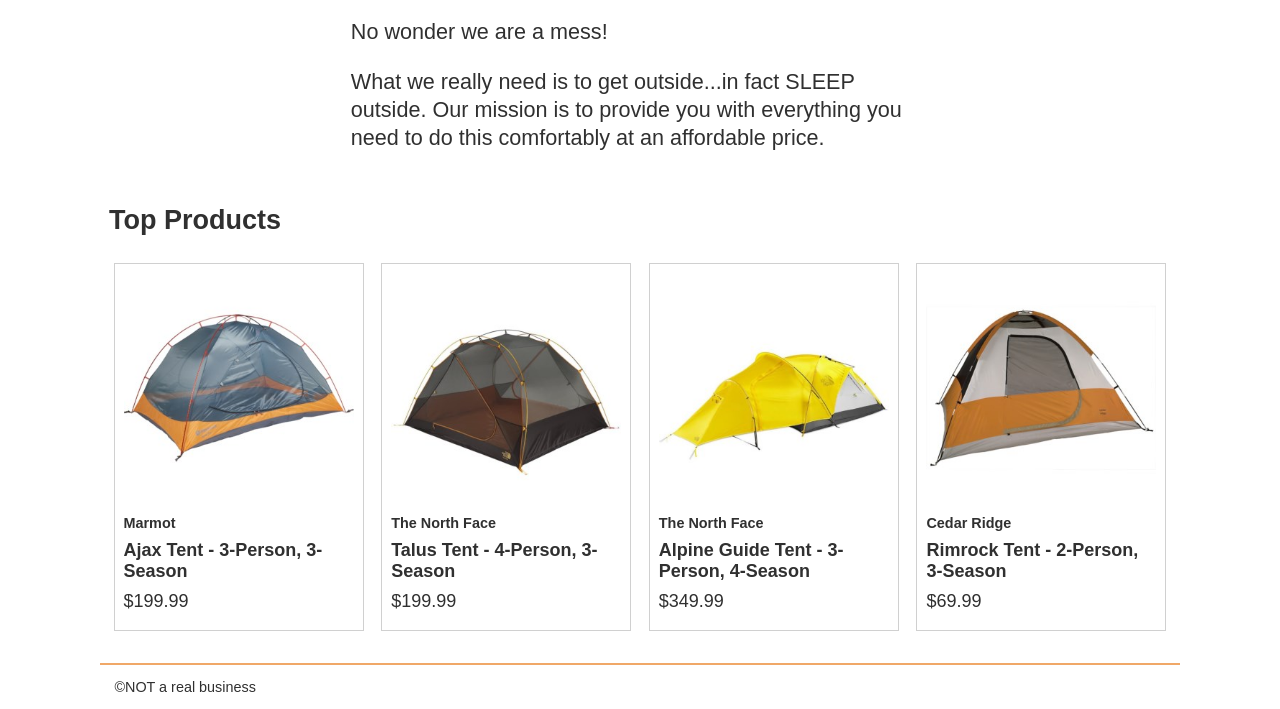
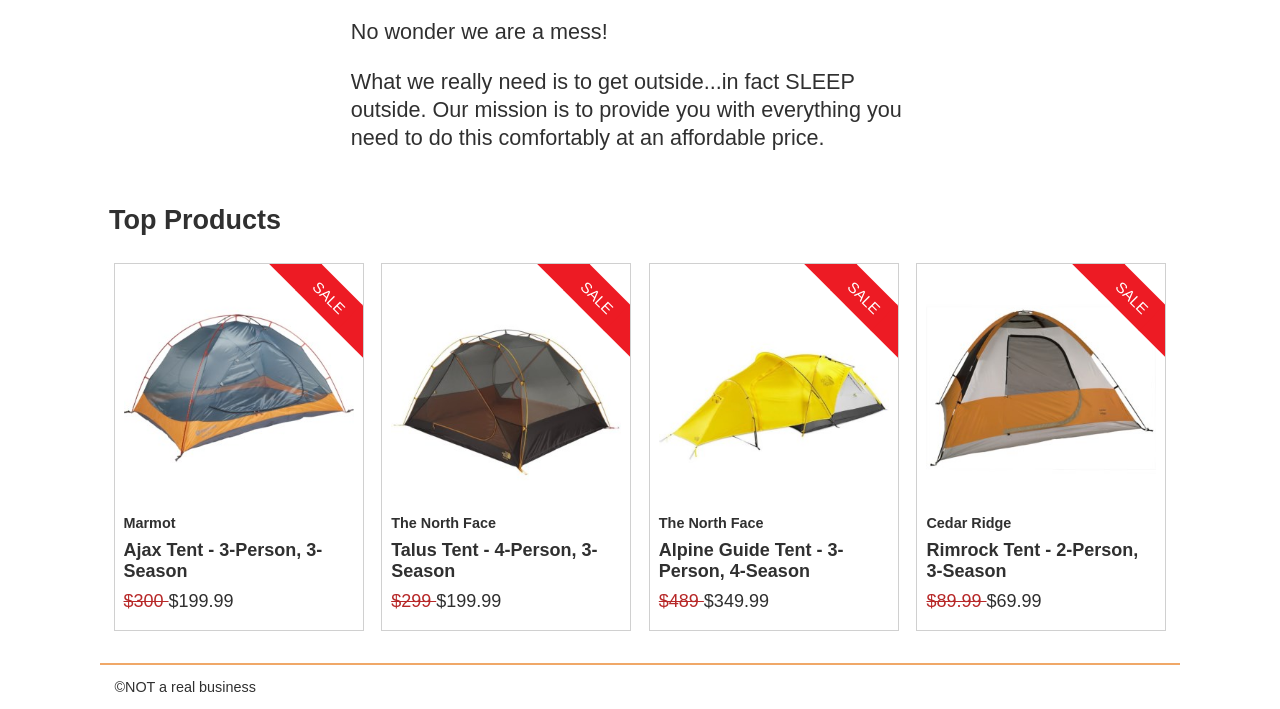
Before and after one commit to Webdeveloperintraining/wdd330-team18, a website built with Vite: page src/index.html in a window 1280 px wide. Shown: the part 469-1178 px from the top of the page. Built offline with nearby package versions, Linux system fonts and the light colour scheme.

Commit message:
Add discount detail

```diff
--- a/src/css/style.css
+++ b/src/css/style.css
@@ -150,11 +150,87 @@
   padding: 0.5em;
   border: 1px solid var(--light-grey);
   max-width: 250px;
+  position: relative;
 }
 .product-card h2,
 .product-card h3,
 .product-card p {
   margin: 0.5em 0;
+}
+
+.product-card__discount {
+  color: rgb(183, 40, 40);
+  text-decoration: line-through;
+}
+
+/* Sale badge styles*/
+.flag-discount {
+  background-color: #d53c3c;
+  border-radius: 8px;
+  color: #ffff;
+  font-size: var(--small-font);
+  margin-left: 10px;
+  padding: 5px 20px;
+}
+
+.badge-overlay {
+  position: absolute;
+  left: 0%;
+  top: 0px;
+  width: 100%;
+  height: 100%;
+  overflow: hidden;
+  pointer-events: none;
+  z-index: 100;
+  -webkit-transition: width 1s ease, height 1s ease;
+  -moz-transition: width 1s ease, height 1s ease;
+  -o-transition: width 1s ease, height 1s ease;
+  transition: width 0.4s ease, height 0.4s ease;
+}
+
+.top-right {
+  position: absolute;
+  top: 0;
+  right: 0;
+  -ms-transform: translateX(30%) translateY(0%) rotate(45deg);
+  -webkit-transform: translateX(30%) translateY(0%) rotate(45deg);
+  transform: translateX(30%) translateY(0%) rotate(45deg);
+  -ms-transform-origin: top left;
+  -webkit-transform-origin: top left;
+  transform-origin: top left;
+}
+
+.badge {
+  margin: 0;
+  padding: 0;
+  color: white;
+  padding: 10px 10px;
+  font-size: 15px;
+  font-family: Arial, Helvetica, sans-serif;
+  text-align: center;
+  line-height: normal;
+  text-transform: uppercase;
+  background: #ed1b24;
+}
+
+.badge::before,
+.badge::after {
+  content: "";
+  position: absolute;
+  top: 0;
+  margin: 0 -1px;
+  width: 100%;
+  height: 100%;
+  background: inherit;
+  min-width: 55px;
+}
+
+.badge::before {
+  right: 100%;
+}
+
+.badge::after {
+  left: 100%;
 }
 
 .card__brand {
--- a/src/js/ProductList.mjs
+++ b/src/js/ProductList.mjs
@@ -19,9 +19,14 @@
             src="${product.Image}"
             alt="${product.Name}"
             />
-              <h3 class="card__brand">${product.Brand.Name}</h3>
-              <h2 class="card__name">${product.NameWithoutBrand}</h2>
-              <p class="product-card__price">$${product.FinalPrice}</p></a>
+            <div class="badge-overlay">
+            <span class="top-right badge">Sale</span></div>
+            <h3 class="card__brand">${product.Brand.Name}</h3>
+            <h2 class="card__name">${product.NameWithoutBrand}</h2>
+            <p class="product-card__price">
+              <span class="product-card__discount">$${product.SuggestedRetailPrice} </span>
+              $${product.FinalPrice}
+            </p>
           </li>`;
   }
   renderList(list) {
--- a/src/js/cart.js
+++ b/src/js/cart.js
@@ -1,7 +1,7 @@
 import { loadHeaderFooter } from "./utils.mjs";
 import ShoppingCart from "./ShoppingCart.mjs";
 
-const cart = new ShoppingCart(".product-list")
+const cart = new ShoppingCart(".product-list");
 
 loadHeaderFooter();
 cart.renderCartContents();
```
Also changed, not shown: src/cart/index.html (+1 -3 lines), src/index.html (+1 -3 lines), src/js/ProductDetails.mjs (+14 -12 lines), src/product_pages/index.html (+1 -3 lines), src/public/partials/footer.html (line endings or trailing spaces), src/public/partials/header.html (indentation only).
